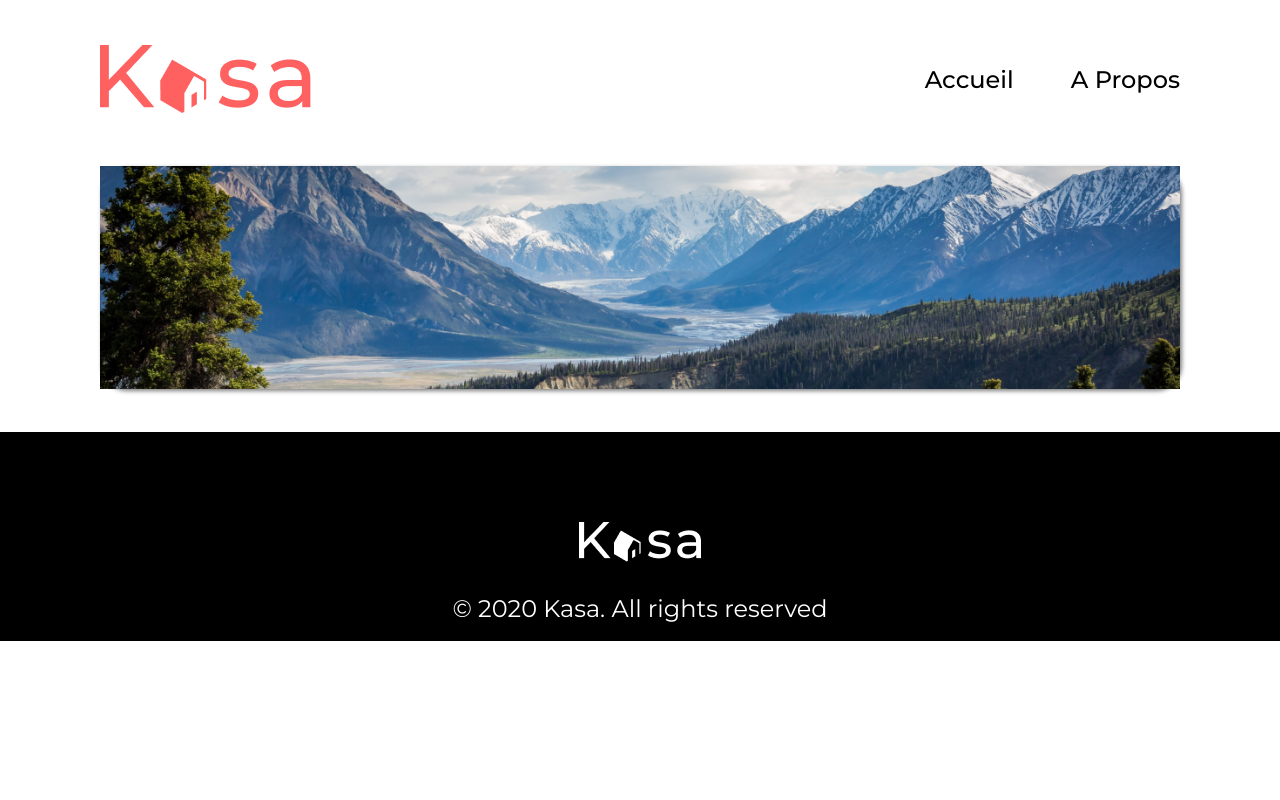
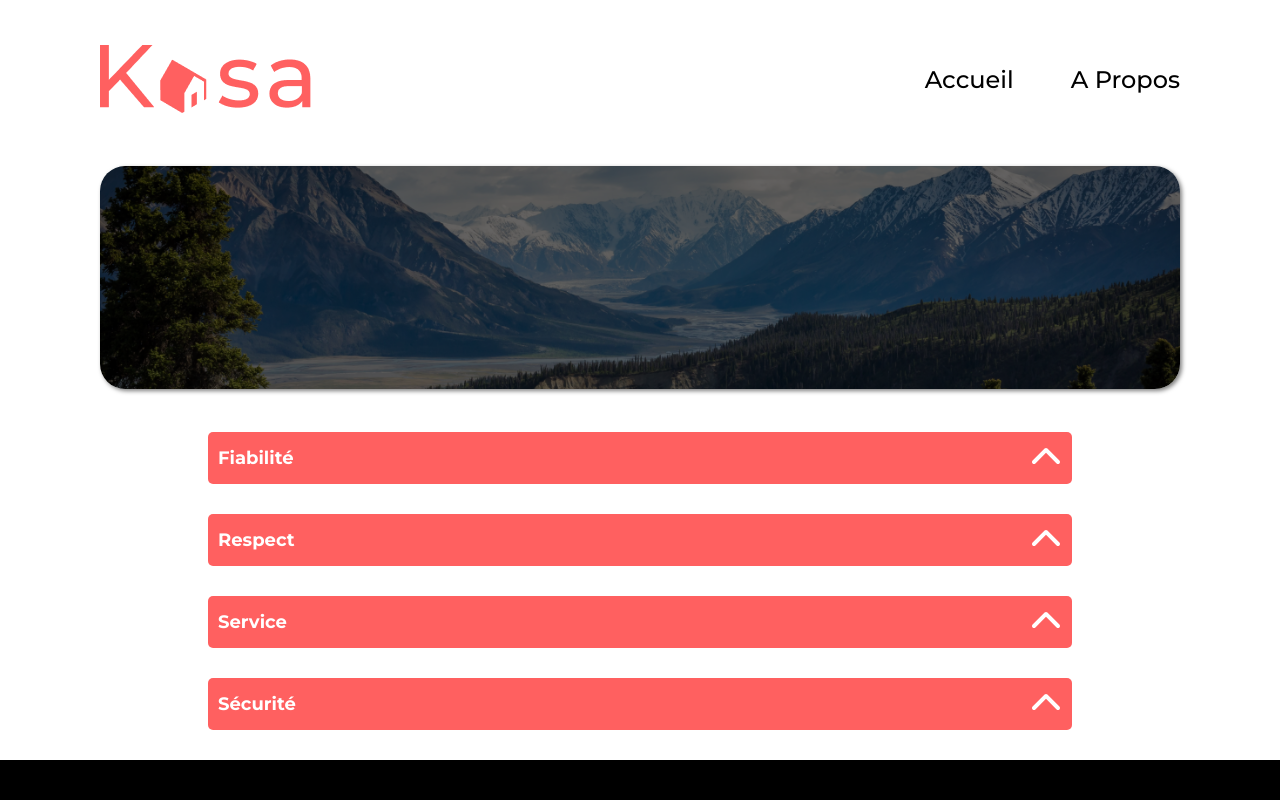
Before and after one commit to Nosylax/kasa-app, a React (Create React App) app: page /APropos in a window 1280 px wide. Shown: the top 800 px of the page. Built offline with nearby package versions, Linux system fonts and the light colour scheme.

Commit message:
Finition de l

```diff
--- a/src/Pages/About/About.jsx
+++ b/src/Pages/About/About.jsx
@@ -1,12 +1,29 @@
 import React from "react";
 import Banner from "../../components/Banner/Banner";
 import BannerImage from "../../assets/banner_image_about.png";
+import Collapse from "../../components/Collapse/Collapse";
 
 export default function About() {
   return (
     <>
       <div>
         <Banner img={BannerImage} />
+        <Collapse
+          title="Fiabilité"
+          subtitle="Les annonces postées sur Kasa garantissent une fiabilité totale. Les photos sont conformes aux logements, et toutes les informations sont régulièrement vérifiées par nos équipes."
+        />
+        <Collapse
+          title="Respect"
+          subtitle="La bienveillance fait partie des valeurs fondatrices de Kasa. Tout comportement discriminatoire ou de perturbation du voisinage entrainera une exclusion de notre plateforme"
+        />
+        <Collapse
+          title="Service"
+          subtitle="La bienveillance fait partie des valeurs fondatrices de Kasa. Tout comportement discriminatoire ou de perturbation du voisinage entrainera une exclusion de notre plateforme"
+        />
+        <Collapse
+          title="Sécurité"
+          subtitle="La sécurité est la priorité de Kasa. Aussi bien pour nos hôtes que pour les voyageurs, chaque logementa correspond aux critères de sécurité établis par nos services. En laissant une note aussi bien à l'hôte qu'au locataire, cela permet à nos équipes de vérifier que les standards sont bien respectés.Nous orrganisons également des ateliers sur la sécurité domestique pour nos hôtes."
+        />
       </div>
     </>
   );
--- a/src/components/Banner/Banner.css
+++ b/src/components/Banner/Banner.css
@@ -1,6 +1,5 @@
 .banner {
   height: 223px;
-  background-color: black;
   margin-left: 100px;
   margin-right: 100px;
   margin-top: 53px;
@@ -11,18 +10,22 @@
   align-items: center;
   justify-content: center;
   box-shadow: 2px 2px 4px rgba(0, 0, 0, 0.5);
+  position: relative;
 }
 
 .bannerTitle {
   color: white;
   font-family: Montserrat;
   font-weight: bold;
-  -webkit-text-stroke: 1px black;
+  /* -webkit-text-stroke: 1px black; */
   text-shadow: 2px 2px 4px rgba(0, 0, 0, 0.5);
+  position: absolute;
 }
 
 .bannerImage {
   width: 100%;
   height: 100%;
   object-fit: cover;
+  border-radius: 25px;
+  filter: brightness(0.4);
 }
--- a/src/components/Banner/Banner.jsx
+++ b/src/components/Banner/Banner.jsx
@@ -4,8 +4,8 @@ import "./Banner.css";
 function Banner(props) {
   return (
     <div className="banner">
+      <img className="bannerImage" src={props.img} alt="bannière" />
       <span className="bannerTitle">{props.title}</span>
-      <img className="bannerImage" src={props.img} alt="bannière" />
     </div>
   );
 }
--- /dev/null
+++ b/src/components/Collapse/Collapse.css
@@ -0,0 +1,53 @@
+.dropdown {
+  background-color: #ff6060;
+  min-height: 52px;
+  margin-left: 208px;
+  margin-right: 208px;
+  border-radius: 5px;
+  display: flex;
+  align-items: center;
+  justify-content: space-between;
+  padding-right: 10px;
+}
+
+.dropdownTitle {
+  color: white;
+  font-size: 18px;
+  font-family: Montserrat;
+  font-weight: bold;
+  margin: 0px;
+  padding-left: 10px;
+}
+
+.dropdownOpen {
+  background-color: #f6f6f6;
+  margin-left: 208px;
+  margin-right: 208px;
+  margin-bottom: 30px;
+  transition: height 2s ease;
+  height: 0;
+  overflow: hidden;
+}
+
+.dropdownOpen.open {
+  height: auto;
+}
+
+.dropdownSubtitle {
+  padding-left: 20px;
+  padding-bottom: 20px;
+  padding-top: 25px;
+  font-family: Montserrat;
+  font-size: 18px;
+  color: black;
+}
+
+.chevron {
+  color: white;
+  height: 32px;
+  transition: transform 0.3s ease;
+}
+
+.chevron.rotate {
+  transform: rotate(180deg);
+}
--- /dev/null
+++ b/src/components/Collapse/Collapse.jsx
@@ -0,0 +1,28 @@
+import React, { useState } from "react";
+import "./Collapse.css";
+import chevron from "../../assets/chevron-up-solid.svg";
+
+const Collapse = (props) => {
+  const [isCollapsed, setIsCollapsed] = useState(true);
+
+  return (
+    <div>
+      <div className="dropdown">
+        <p className="dropdownTitle">{props.title}</p>
+        <img
+          className={`chevron ${!isCollapsed ? "rotate" : ""}`}
+          onClick={() => setIsCollapsed(!isCollapsed)}
+          src={chevron}
+          alt="Dépliez"
+        />
+      </div>
+      <div className={`dropdownOpen ${!isCollapsed ? "open" : ""}`}>
+        {!isCollapsed && (
+          <div className="dropdownSubtitle">{props.subtitle}</div>
+        )}
+      </div>
+    </div>
+  );
+};
+
+export default Collapse;
```
Also changed, not shown: src/assets/chevron-up-solid.svg (added).
